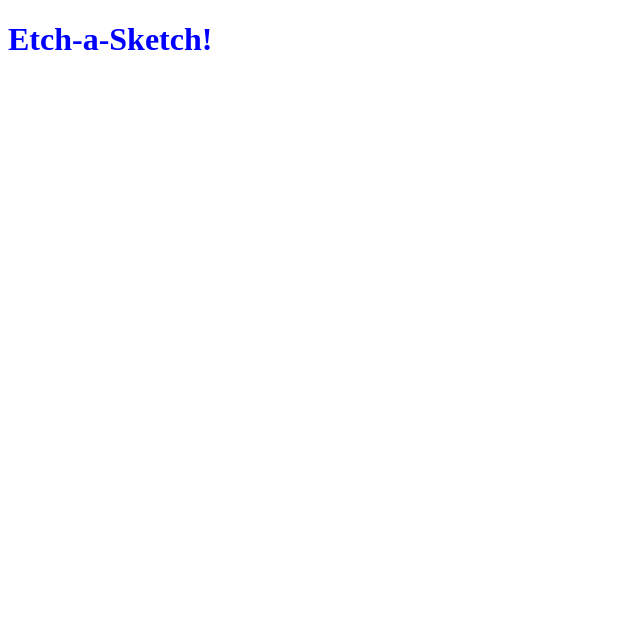
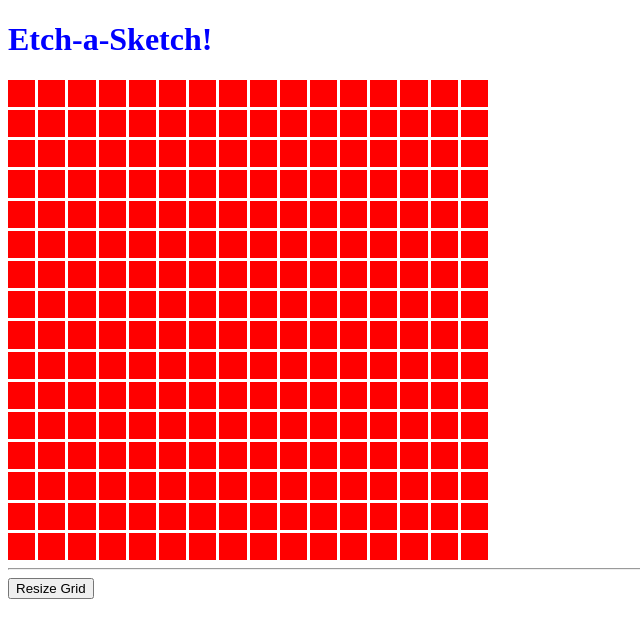
Before and after one commit to dinitrogen/etch-a-sketch, a plain HTML site: page index.html in a window 1280 px wide. Shown: the whole page, without its empty margins (0-640 px from the left). Drawn offline with Linux system fonts and the light colour scheme.

Commit message:
Added dynamically re-sizeable grid.

```diff
--- a/index.html
+++ b/index.html
@@ -15,7 +15,10 @@
 </div>
 
 
-
+<hr>
+<div>
+    <button id="resizeGrid">Resize Grid</button>
+</div>
 
 <script src="script.js"></script>
 
--- a/script.js
+++ b/script.js
@@ -0,0 +1,36 @@
+const container = document.querySelector('#container');
+const resizeGrid = document.querySelector('#resizeGrid');
+
+// initialize grid size
+let gridSize = 16;
+let gridArea = gridSize ** 2;
+
+// draw initial grid when page loads
+drawGrid();
+
+// resize grid when button is clicked
+resizeGrid.addEventListener('click', changeGrid);
+
+
+
+
+function drawGrid() {
+    // clear current grid
+    while (container.firstChild) {
+        container.removeChild(container.lastChild);
+    }
+    // draw new grid
+    for (i = 0; i < gridArea; i++) {
+        let gridPixel = document.createElement('div');
+        gridPixel.classList='gridPixel';
+        container.appendChild(gridPixel);
+    }
+}
+
+
+function changeGrid() {
+    gridSize = parseInt(prompt("Grid size?"));
+    gridArea = gridSize ** 2;
+    document.documentElement.style.setProperty("--gridSize", gridSize);
+    drawGrid();
+}
--- a/styles/style.css
+++ b/styles/style.css
@@ -1,3 +1,20 @@
+
+:root {
+    --gridSize: 16;
+}
+
 h1 {
     color: blue;
 }
+
+#container {
+    display: grid;
+    grid-template-columns: repeat(var(--gridSize), auto);
+    grid-gap: 3px;
+    height: 480px;
+    width: 480px;
+}
+
+.gridPixel {
+    background-color: red;
+}
```
